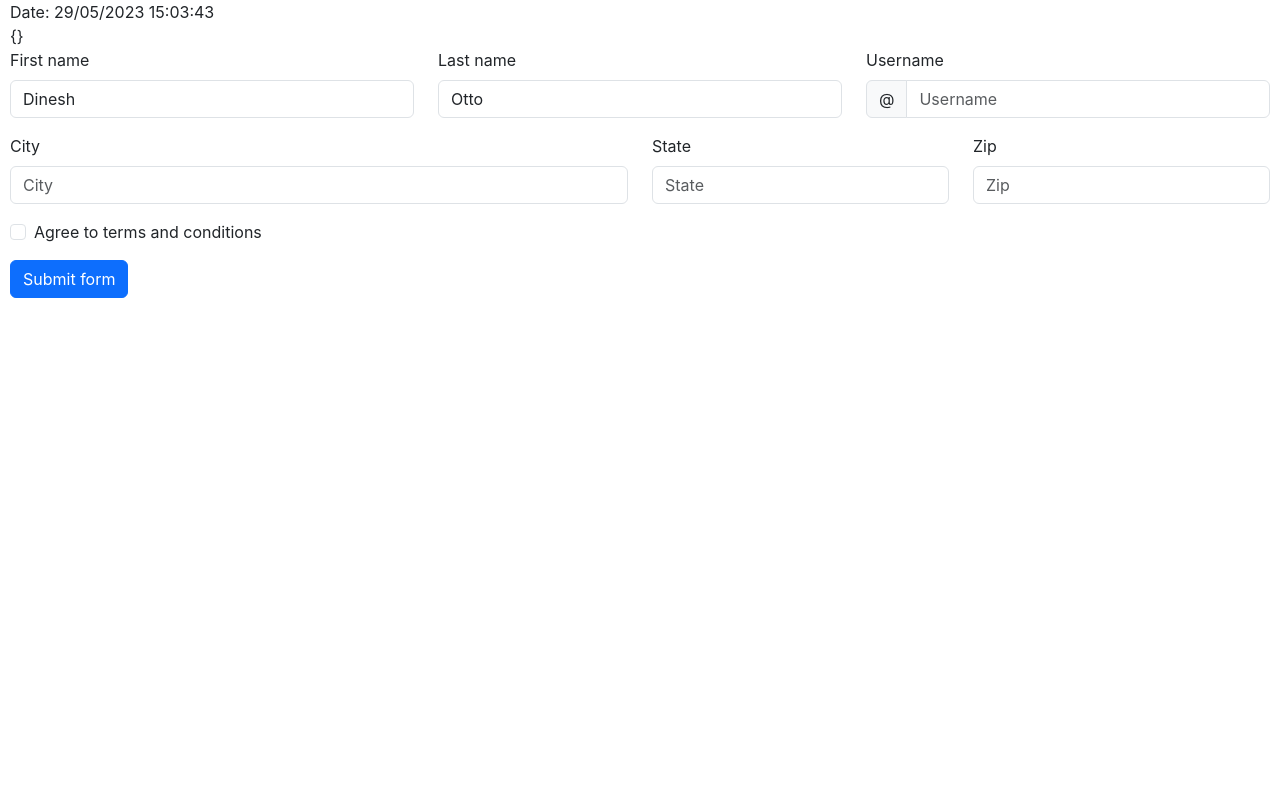
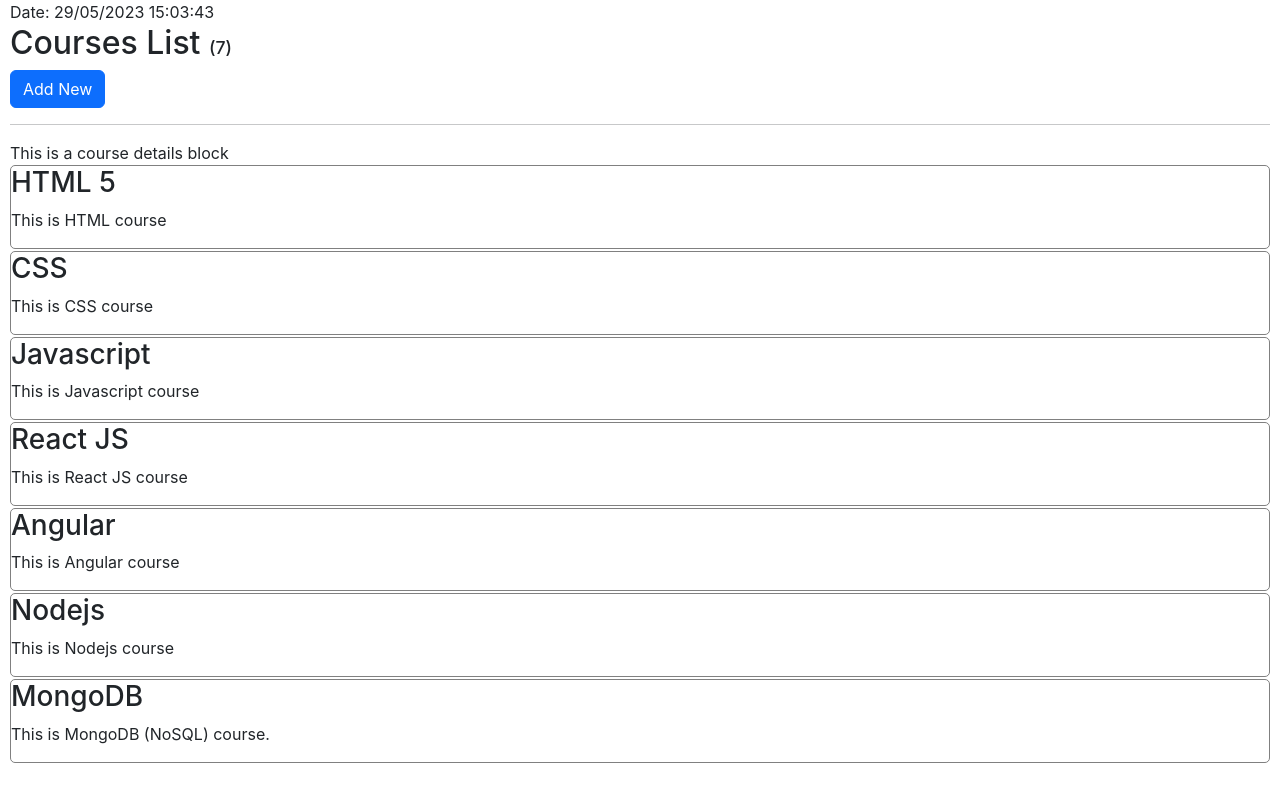
Before and after one commit to dineshgopalchand/mern-31, a React (Create React App) app in the folder react-session/: page / in a window 1280 px wide. Built offline with nearby package versions, Linux system fonts and the light colour scheme.

Commit message:
Inline styling

```diff
--- a/react-session/src/App.jsx
+++ b/react-session/src/App.jsx
@@ -9,9 +9,9 @@ function App() {
     <div className="App">
       <Clock/>
       {/* <h2>React Session.</h2> */}
-      {/* <CourseList/> */}
+      <CourseList/>
       {/* <Contact/> */}
-      <ContactForm/>
+      {/* <ContactForm/> */}
     </div>
   );
 }
--- a/react-session/src/Courses.jsx
+++ b/react-session/src/Courses.jsx
@@ -1,12 +1,23 @@
 import React from "react";
+const courseCard = {
+  border: "1px solid gray",
+  borderRadius: "5px",
+  marginBottom: "2px",
+};
 
 const Courses = (props) => {
-//   console.log(props);
-  // const courseName=props.courseName;
+
   const { course } = props; // destructing props
-//   console.log(course);
+
   return (
-    <div>
+    <div className="course-item" style={courseCard}>
+    {/* <div className="course-item" style={
+      {
+        border:'1px solid gray',
+        borderRadius:"5px",
+        marginBottom:"2px"
+      }
+    }> */}
       <h3>{course?.name}</h3>
       <p>{course?.details}</p>
     </div>
```
Also changed, not shown: react-session/react-course-content.txt.
